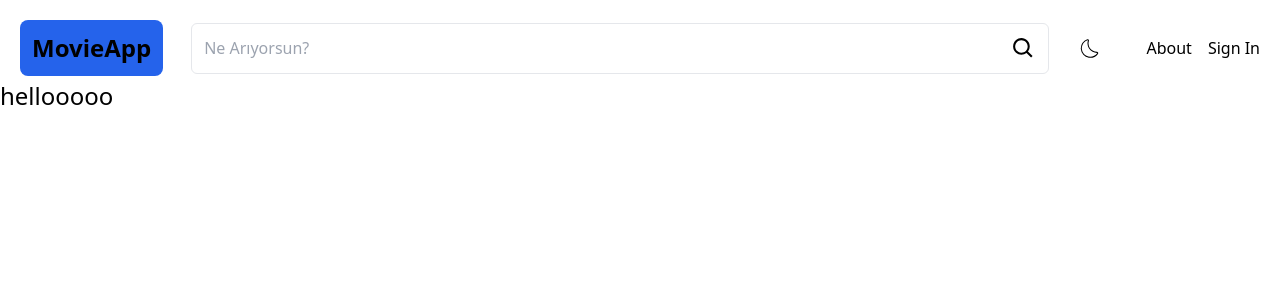
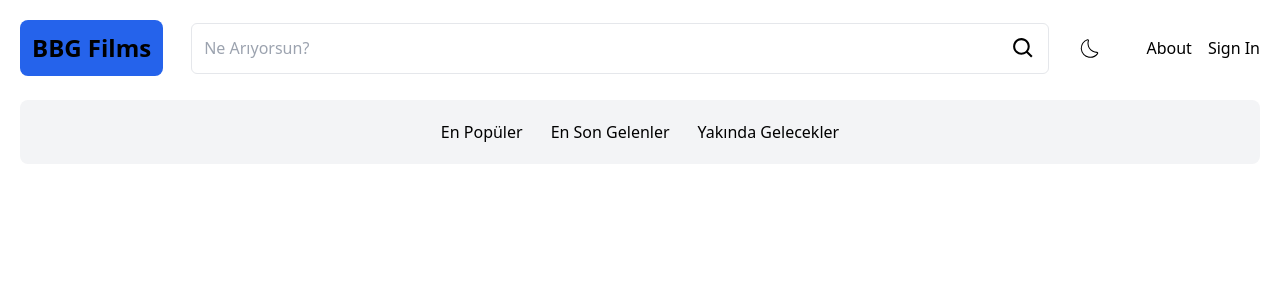
Before and after one commit to beratberkayg/film-app, a Next.js app: page / in a window 1280 px wide. Shown: the top 300 px of the page. Built offline with nearby package versions, Linux system fonts and the light colour scheme.

Commit message:
create tabs.jsx

```diff
--- a/src/app/layout.jsx
+++ b/src/app/layout.jsx
@@ -2,6 +2,7 @@ import React from "react";
 import "./global.css";
 import Header from "@/components/Header";
 import Providers from "./Providers";
+import Tabs from "@/components/Tabs";
 
 const Layout = ({ children }) => {
   return (
@@ -9,6 +10,7 @@ const Layout = ({ children }) => {
       <body>
         <Providers>
           <Header />
+          <Tabs />
           {children}
         </Providers>
       </body>
--- a/src/app/page.jsx
+++ b/src/app/page.jsx
@@ -1,7 +1,8 @@
 import React from "react";
 
-const Page = () => {
-  return <div className="text-2xl">hellooooo</div>;
+const Page = ({ searchParams }) => {
+  console.log(searchParams);
+  return <div></div>;
 };
 
 export default Page;
--- a/src/components/Header.jsx
+++ b/src/components/Header.jsx
@@ -2,6 +2,7 @@ import React from "react";
 import { BiSearch } from "react-icons/bi";
 import MenuItem from "./MenuItem";
 import ThemeComp from "./ThemeComp";
+import Link from "next/link";
 
 const Header = () => {
   const menu = [
@@ -17,9 +18,9 @@ const Header = () => {
 
   return (
     <div className="flex items-center justify-center flex-wrap gap-7 h-20 p-5">
-      <div className="bg-blue-600 rounded-lg p-3 text-2xl font-bold">
-        MovieApp
-      </div>
+      <Link href="/" className="bg-blue-600 rounded-lg p-3 text-2xl font-bold">
+        BBG Films
+      </Link>
       <div className="flex flex-1 items-center p-3 gap-2 border rounded-md">
         <input
           placeholder="Ne Arıyorsun?"
@@ -29,7 +30,7 @@ const Header = () => {
         <BiSearch size={25} cursor={"pointer"} />
       </div>
       <ThemeComp />
-      <div className="flex cursor-pointer">
+      <div className="flex ">
         {menu.map((mn, i) => (
           <MenuItem key={i} mn={mn} />
         ))}
--- /dev/null
+++ b/src/components/Tabs.jsx
@@ -0,0 +1,42 @@
+"use client";
+import Link from "next/link";
+import { useSearchParams } from "next/navigation";
+import React from "react";
+
+const Tabs = () => {
+  const searchParams = useSearchParams();
+  const genre = searchParams.get("genre");
+  const tabs = [
+    {
+      name: "En Popüler",
+      url: "popular",
+    },
+    {
+      name: "En Son Gelenler",
+      url: "latest",
+    },
+    {
+      name: "Yakında Gelecekler",
+      url: "upcoming",
+    },
+  ];
+  return (
+    <div className="p-5 m-5 bg-gray-100 dark:bg-slate-900 flex items-center justify-center gap-7 rounded-lg">
+      {tabs.map((tab, i) => (
+        <Link
+          className={`cursor-pointer hover:opacity-75 transition-all ${
+            tab.url === genre
+              ? "underline underline-offset-8 text-lg text-blue-500"
+              : ""
+          }`}
+          key={i}
+          href={`/?genre=${tab.url}`}
+        >
+          {tab.name}
+        </Link>
+      ))}
+    </div>
+  );
+};
+
+export default Tabs;
```
